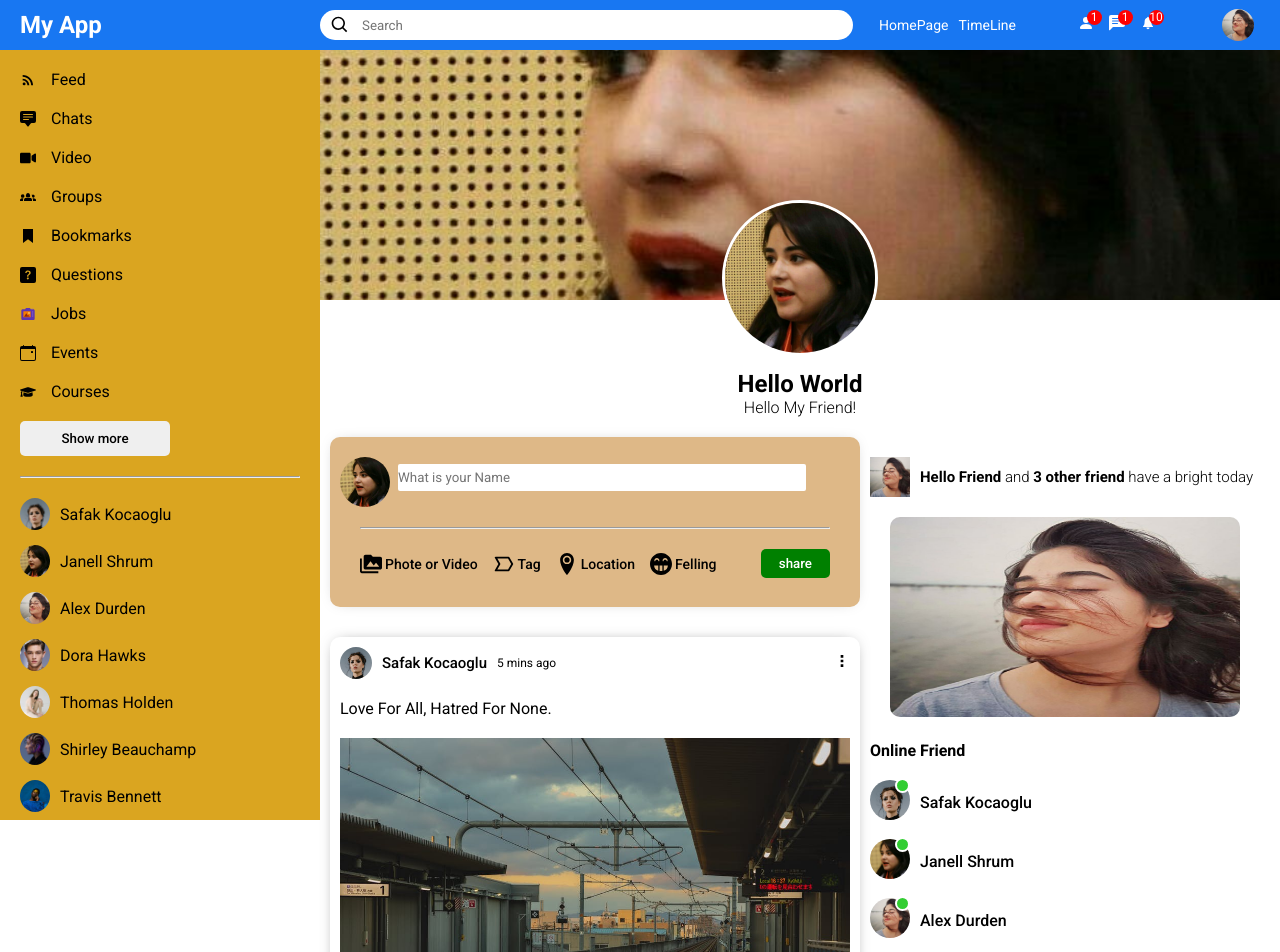
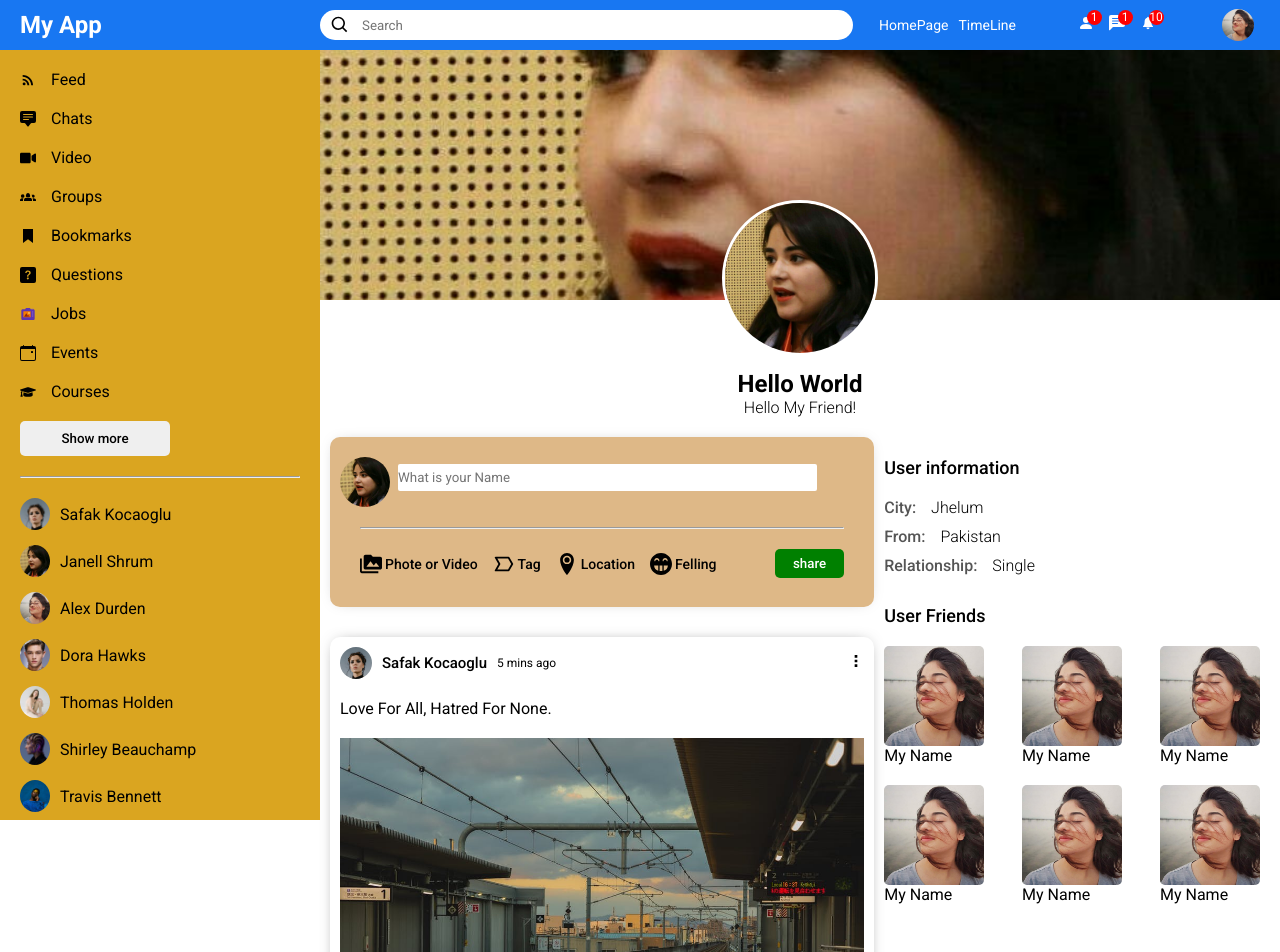
Before and after one commit to Rizwan302/Social-Media-App, a React (Vite) app: page / in a window 1280 px wide. Shown: the top 952 px of the page. Built offline with nearby package versions, Linux system fonts and the light colour scheme.

Commit message:
Add Like Statte

```diff
--- a/src/components/Rightbar/Rightbar.jsx
+++ b/src/components/Rightbar/Rightbar.jsx
@@ -1,48 +1,90 @@
-import React from 'react'
-import './Rightbar.css'
-import { Users } from '../../dummyData'
-import Outline from '../outline/Outline'
+import React from "react";
+import "./Rightbar.css";
+import { Users } from "../../dummyData";
+import Outline from "../outline/Outline";
 // import { BiSearch } from "react-icons/bi";
 
-function Rightbar({profile}) {
+function Rightbar({ profile }) {
   const HomeRightbar = () => {
-    return(
+    return (
       <>
-      <div className="brithdayContainer">
+        <div className="brithdayContainer">
           <img src="/assets/parson/Zaira.jpeg" alt="" className="brithdayImg" />
-          <span className="brithdaytext"><b>Hello Friend</b> and <b> 3 other friend </b> have a bright today
+          <span className="brithdaytext">
+            <b>Hello Friend</b> and <b> 3 other friend </b> have a bright today
           </span>
         </div>
         <img src="/assets/parson/Zaira.jpeg" alt="" className="rightbarAd" />
         <h4 className="rightbarTitle">Online Friend</h4>
         <ul className="rightbarFriendList">
-
           {/* ---------------start--------------- */}
-          {
-            Users.map(u=>(
-              <Outline key={u.id} user={u} />
-            ))
-          }
+          {Users.map((u) => (
+            <Outline key={u.id} user={u} />
+          ))}
           {/* ----------end------------- */}
         </ul>
       </>
-    )
-  }
+    );
+  };
 
   const ProfileRightbar = () => {
-    return(
-      <h1>hey its profile</h1>
-    )
-  }
+    return (
+      <>
+        <h4 className="rightbarTitle">User information</h4>
+        <div className="rightbarInfo">
+          <div className="rightbarInfoItem">
+            <span className="rightbarInfokey">City:</span>
+            <span className="rightbarInfovalue">Jhelum</span>
+          </div>
 
+          <div className="rightbarInfoItem">
+            <span className="rightbarInfokey">From:</span>
+            <span className="rightbarInfovalue">Pakistan</span>
+          </div>
+
+          <div className="rightbarInfoItem">
+            <span className="rightbarInfokey">Relationship:</span>
+            <span className="rightbarInfovalue">Single</span>
+          </div>
+        </div>
+
+        <h4 className="rightbarTitle">User Friends</h4>
+        <div className="rightbarFollwings">
+          {/* -------start------- */}
+          <div className="rightbarFollwing">
+            <img src="/assets/parson/Zaira.jpeg" alt="" className="rightbarFollwingsImg" />
+            <span className="rightbarFollwingName">My Name</span>
+          </div>
+          {/* --------end------- */}
+          <div className="rightbarFollwing">
+            <img src="/assets/parson/Zaira.jpeg" alt="" className="rightbarFollwingsImg" />
+            <span className="rightbarFollwingName">My Name</span>
+          </div><div className="rightbarFollwing">
+            <img src="/assets/parson/Zaira.jpeg" alt="" className="rightbarFollwingsImg" />
+            <span className="rightbarFollwingName">My Name</span>
+          </div><div className="rightbarFollwing">
+            <img src="/assets/parson/Zaira.jpeg" alt="" className="rightbarFollwingsImg" />
+            <span className="rightbarFollwingName">My Name</span>
+          </div><div className="rightbarFollwing">
+            <img src="/assets/parson/Zaira.jpeg" alt="" className="rightbarFollwingsImg" />
+            <span className="rightbarFollwingName">My Name</span>
+          </div><div className="rightbarFollwing">
+            <img src="/assets/parson/Zaira.jpeg" alt="" className="rightbarFollwingsImg" />
+            <span className="rightbarFollwingName">My Name</span>
+          </div>
+        </div>
+
+      </>
+    );
+  };
 
   return (
-    <div className='rightbar'>
+    <div className="rightbar">
       <div className="rightbarWrapper">
-        <HomeRightbar/>
+        <ProfileRightbar />
       </div>
     </div>
-  )
+  );
 }
 
-export default Rightbar
+export default Rightbar;
--- a/src/components/profile/Profile.css
+++ b/src/components/profile/Profile.css
@@ -51,3 +51,47 @@
 .profileRightButtom{
     display: flex;
 }
+
+.rightbarTitle{
+    font-size: 18px;
+    font-weight: 500;
+    margin-bottom: 10px;
+}
+
+.rightbarFollwingsImg{
+    width: 100px;
+    height: 100px;
+    object-fit: cover;
+    border-radius: 5px;
+}
+
+.rightbarInfo{
+    margin-bottom: 30px;
+}
+
+.rightbarInfoItem{
+    margin-bottom: 10px;
+}
+
+.rightbarInfokey{
+    font-weight: 500;
+    margin-right: 15px;
+    color: #555;
+}
+
+.rightbarInfovalue{
+    font-weight: 300;
+}
+
+.rightbarFollwings{
+    display: flex;
+    flex-wrap: wrap;
+    justify-content: space-between;
+}
+
+.rightbarFollwing{
+    display: flex;
+    flex-direction: column;
+    margin-bottom: 20px;
+    cursor: pointer;
+}
--- a/src/components/profile/Profile.jsx
+++ b/src/components/profile/Profile.jsx
@@ -25,7 +25,7 @@ function Profile() {
           </div>
           <div className="profileRightButtom">
             <Feed />
-            <Rightbar />
+            <Rightbar profile/>
           </div>
         </div>
       </div>
```
